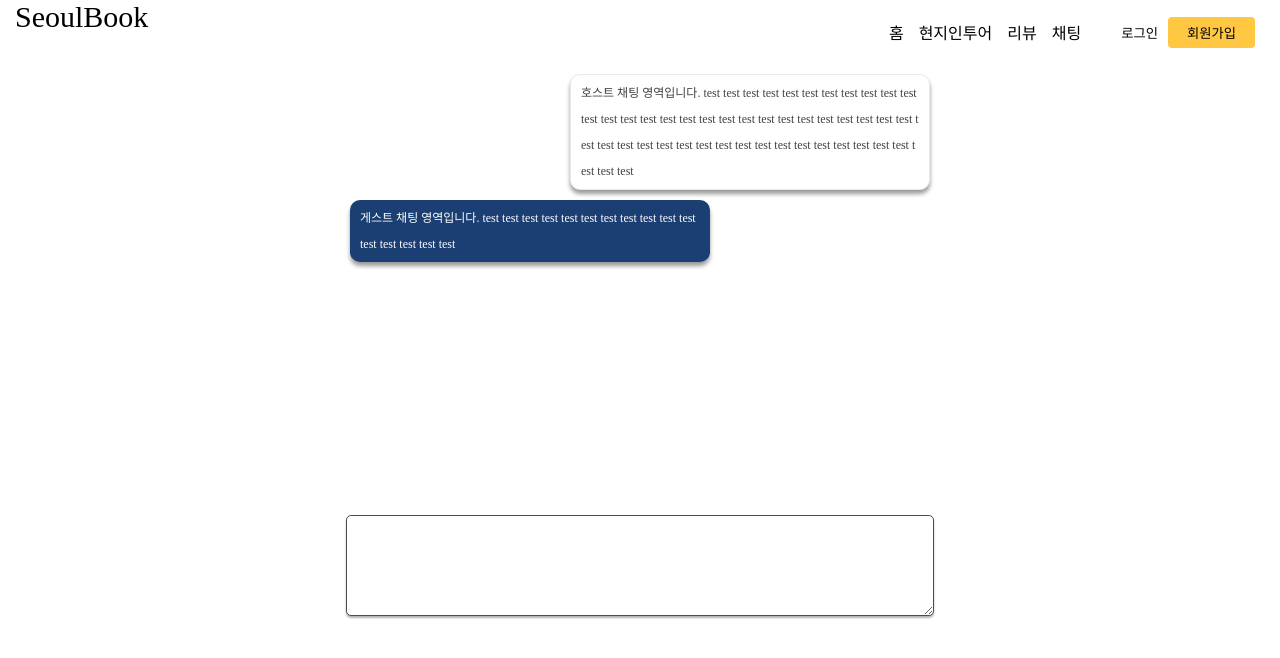
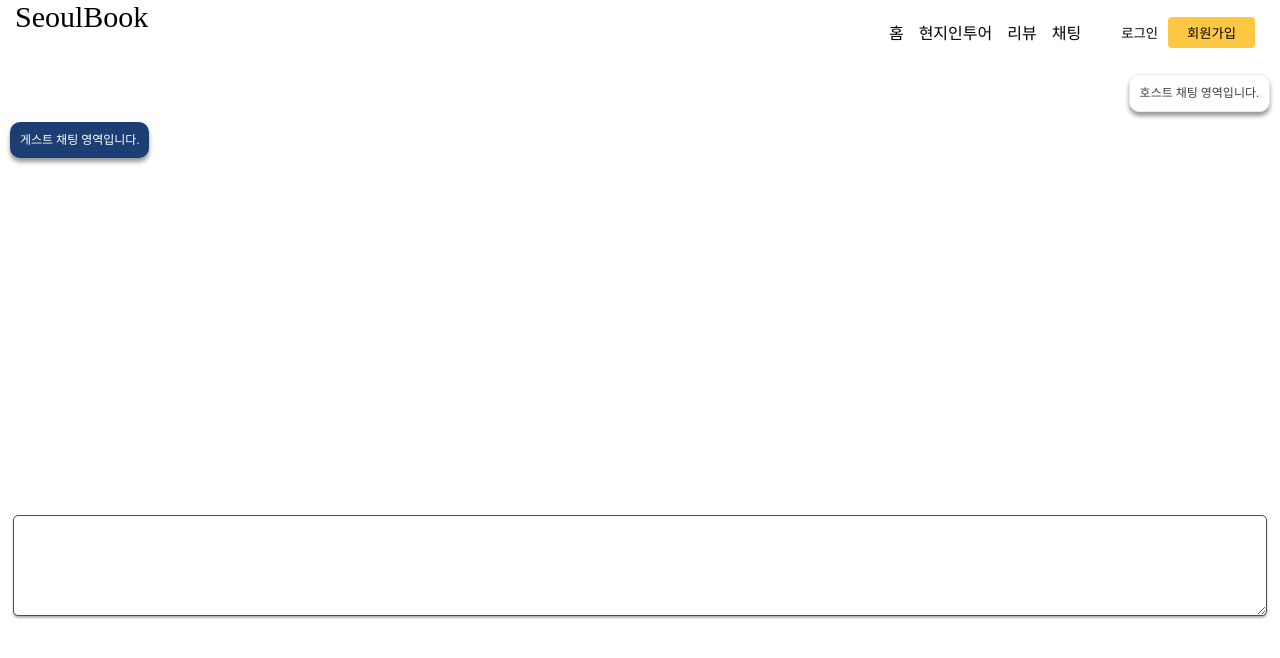
Before and after one commit to sybaeee/seoul-book, a Next.js app: page /chat/1 in a window 1280 px wide. Shown: the top 658 px of the page. Built offline with nearby package versions, Linux system fonts and the light colour scheme; a web font is replaced by a local one.

Commit message:
chat 오류 수정

```diff
--- a/src/components/chat/chatPage/chatPage.container.js
+++ b/src/components/chat/chatPage/chatPage.container.js
@@ -7,13 +7,13 @@ const ChatPage = () => {
 
     const chatEnterDown = (e) => {
         console.log(e.key);
-        if (e.key === "Enter" && e.target.value) {
-            setMsgList([...msgList, e.target.value]);
-            e.target.value = "";
-
+        if(e.target.value != ""){
+            if (e.key === "Enter" && e.target.value) {
+                setMsgList([...msgList, e.target.value]);
+                e.target.value = "";
+            }
         }
     };
-
 
 
 
--- a/src/components/chat/chatPage/chatPage.presenter.js
+++ b/src/components/chat/chatPage/chatPage.presenter.js
@@ -19,13 +19,11 @@ const ChatPageUI = ({
             <ChatMsgWrap>
                 <ChatMsgList ref={chatScroll}>
                     <ChatHostMsg>
-                        호스트 채팅 영역입니다. test test test test test test test test test test test test test test test test
-                        test test test test test test test test test test test test test test test test
-                        test test test test test test test test test test test test test test test test
+                        호스트 채팅 영역입니다.
                     </ChatHostMsg>
                     <p></p>
                     <ChatUserMsg>
-                        게스트 채팅 영역입니다. test test test test test test test test test test test test test test test test
+                        게스트 채팅 영역입니다.
                     </ChatUserMsg>
                     <p></p>
                     {msgList.map((msg, idx) => (
--- a/src/styles/chat/chat.styles.js
+++ b/src/styles/chat/chat.styles.js
@@ -102,7 +102,7 @@ export const ChatContentHostName = styled.div`
 
 export const ChatViewWrap = styled.div`
     position: relative;
-    max-width: 600px;
+    min-width: 600px;
     height: 560px;
     margin: 0 auto;
     border-left: 0px;
@@ -111,7 +111,6 @@ export const ChatViewWrap = styled.div`
 `
 
 export const ChatMsgWrap = styled.div`
-
 `
 
 export const ChatMsgList = styled.div`
@@ -148,9 +147,8 @@ export const ChatUserMsg = styled.div`
     padding: 5px 10px;
     margin: 0 0 10px 10px;
     max-width: 60%;
+    align-self: flex-start;
     white-space: pre-wrap;
-    flex-grow: 0;
-    flex-basis: auto;
 
     background: #1B3E73;
     box-shadow: 0px 4px 4px rgba(0, 0, 0, 0.4);
```
Also changed, not shown: 1 other file (tests, documents, lock files or other folders).
